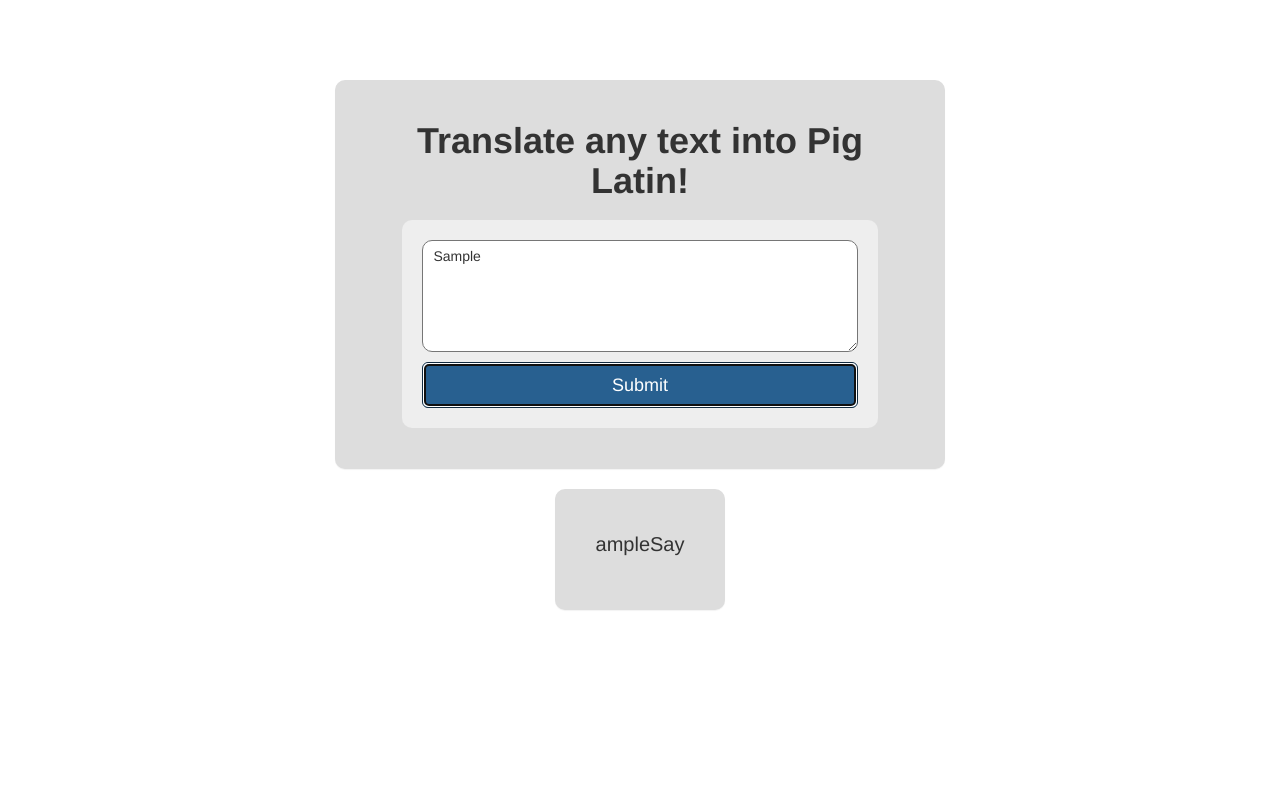
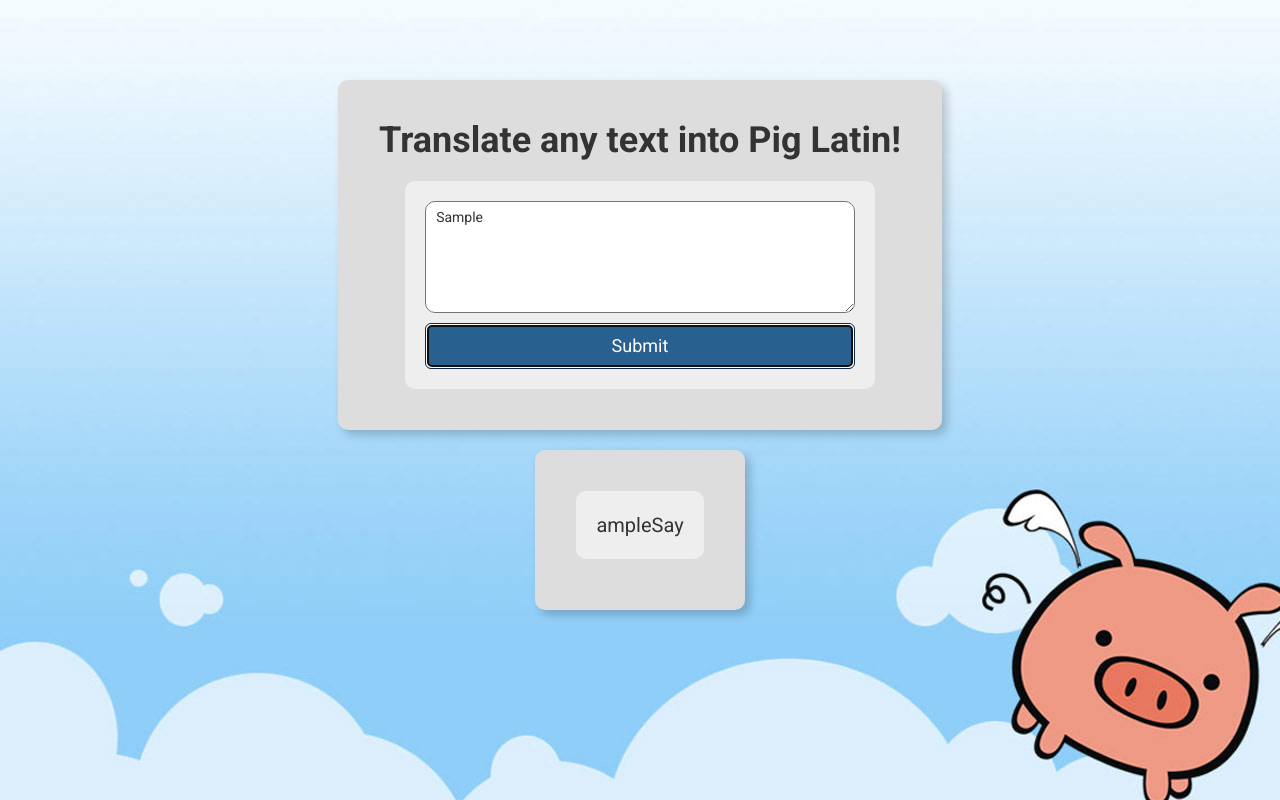
Before and after one commit to jamisoncozart/Pig-Latin-Translator, a plain HTML site: page index.html in a window 1280 px wide. Both pictures are taken after typing "Sample" into the empty fields and a click on the button "Submit". Drawn offline with Linux system fonts and the light colour scheme.

Commit message:
Refactor scripts.js to replace text in output on each submission

```diff
--- a/css/styles.css
+++ b/css/styles.css
@@ -1,5 +1,8 @@
 body {
   text-align: center;
+  background-image: url(../img/background.jpg);
+  background-size: fill;
+  font-family: 'Roboto', sans-serif;
 }
 
 .container {
@@ -19,6 +22,7 @@ h1 {
   background-color: #ddd;
   padding: 40px;
   border-radius: 10px;
+  box-shadow: 5px 5px 10px 0px rgba(0,0,0,0.2);
 }
 
 form {
@@ -46,7 +50,13 @@ form button {
 #outputDiv {
   display: none;
 }
+#outputDiv .panel {
+  padding: 20px;
+}
 
 p.output {
   font-size: 20px;
+  padding: 20px;
+  background-color: #eee;
+  border-radius: 10px;
 }
--- a/index.html
+++ b/index.html
@@ -4,6 +4,7 @@
   <meta charset="UTF-8">
   <meta name="viewport" content="width=device-width, initial-scale=1.0">
   <meta http-equiv="X-UA-Compatible" content="ie=edge">
+  <link href="https://fonts.googleapis.com/css?family=Roboto:400,700&display=swap" rel="stylesheet">
   <link rel="stylesheet" href="css/bootstrap.css">
   <link rel="stylesheet" href="css/styles.css">
   <script src="js/jquery-3.4.1.js"></script>
--- a/js/scripts.js
+++ b/js/scripts.js
@@ -4,10 +4,12 @@ $(document).ready(function() {
     $("#outputDiv").show();
     var sentence = $("#sentence").val();
     var wordArr = sentence.split(" ");
+    var translatedSentence = "";
     //call translate() function on each word in the user input sentence
     for(var i = 0; i < wordArr.length; i++) {
-      $(".output").append(" " + translate(wordArr[i]));
+      translatedSentence += translate(wordArr[i]) + " ";
     }
+    $(".output").text(translatedSentence);
   });
 });
 
```
Also changed, not shown: img/background.jpg (added).
